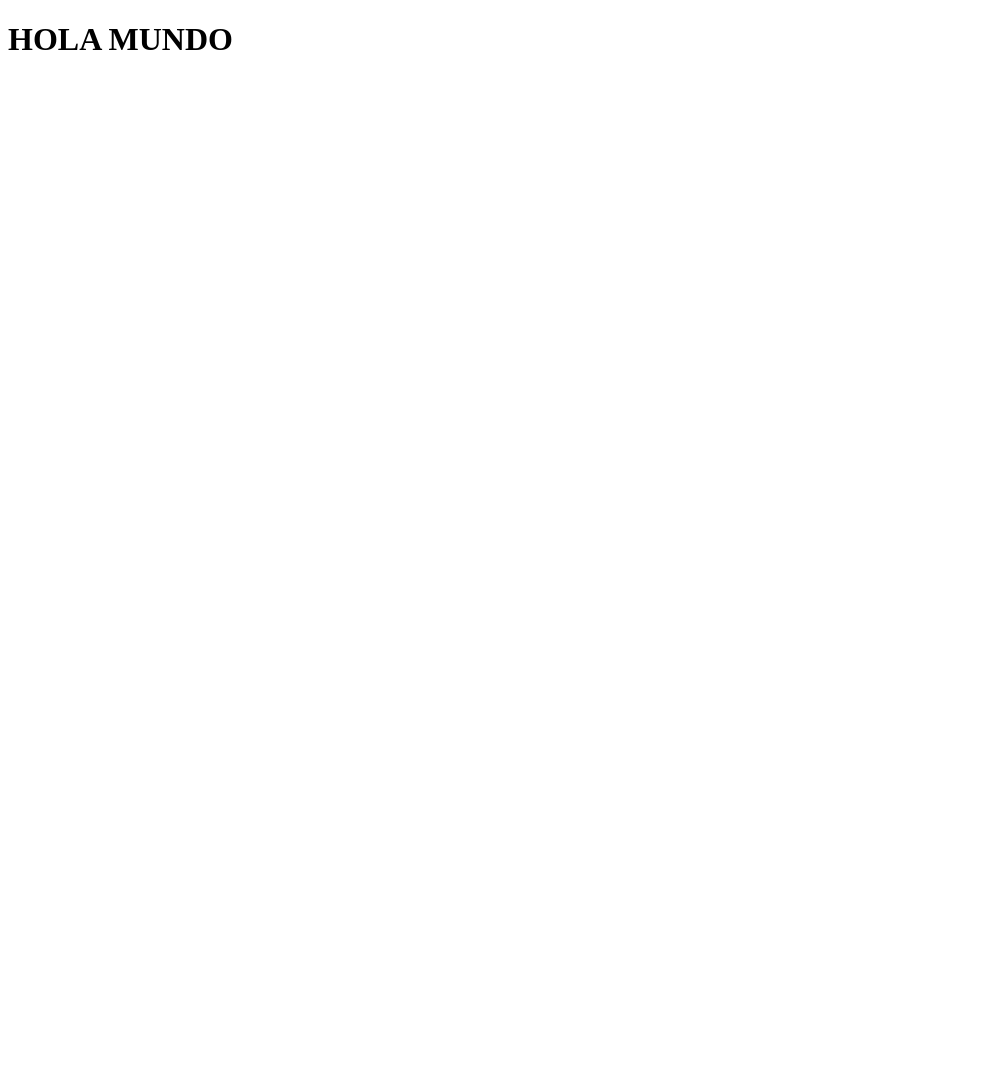
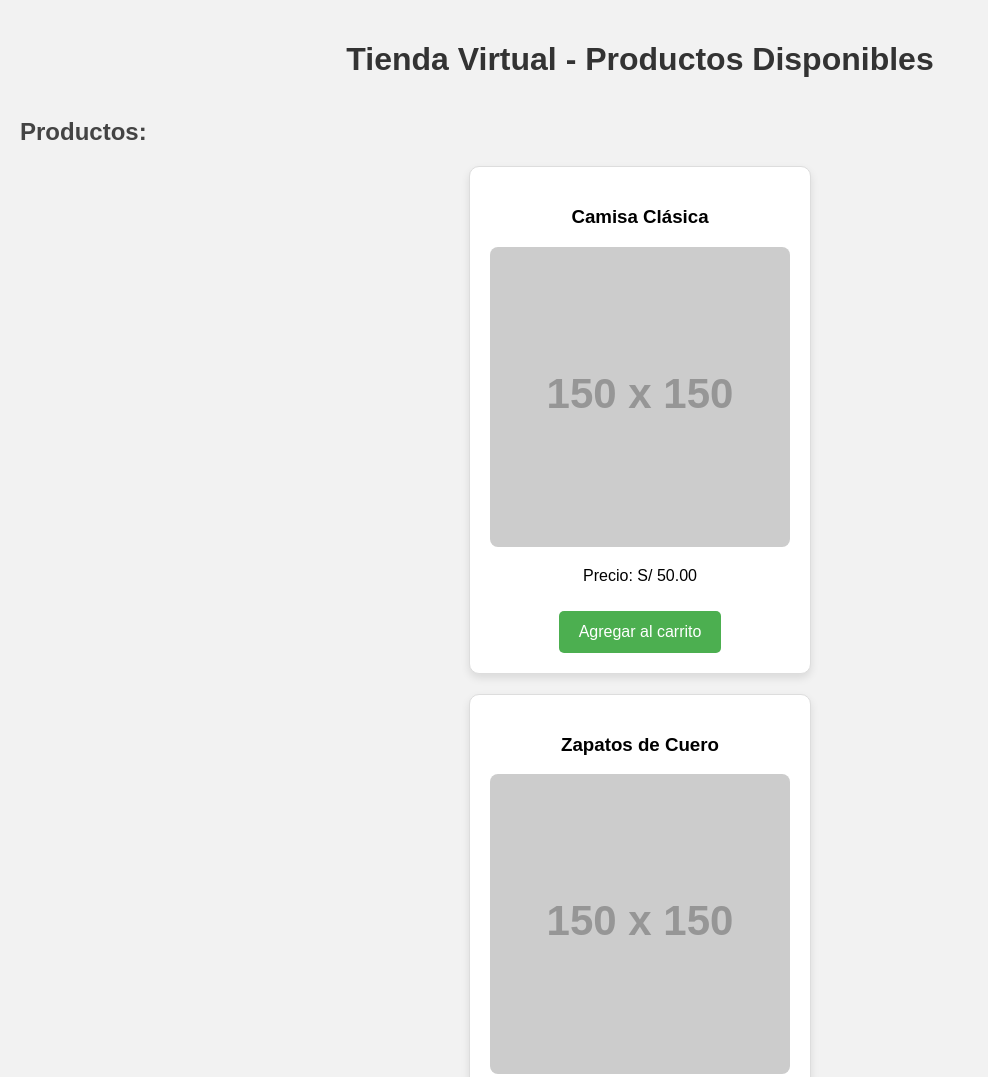
Before and after one commit to EVELYNRODRIGUEZ07/holamundo, a plain HTML site: page index.html in a window 1280 px wide. Shown: the top 1077 px of the page, without its empty margins (0-988 px from the left). Before the commit the page ends 800 px from the top, so only its background shows below. Drawn offline with Linux system fonts and the light colour scheme; placeholder pictures from the web are drawn by us.

Commit message:
IMPLEMENTE EL BOTON VERDE

```diff
--- a/index.html
+++ b/index.html
@@ -1,11 +1,39 @@
 <!DOCTYPE html>
-<html lang="en">
+<html lang="es">
 <head>
     <meta charset="UTF-8">
     <meta name="viewport" content="width=device-width, initial-scale=1.0">
-    <title>Document</title>
+    <title>Tienda Virtual Simple</title>
+    <link rel="stylesheet" href="style.css">
+
 </head>
 <body>
-    <h1>HOLA MUNDO</h1>
+    <h1>Tienda Virtual - Productos Disponibles</h1>
+
+    <h2>Productos:</h2>
+
+    <div>
+        <h3>Camisa Clásica</h3>
+        <img src="https://via.placeholder.com/150" alt="Camisa Clásica">
+        <p>Precio: S/ 50.00</p>
+        <button>Agregar al carrito</button>
+    </div>
+
+    <div>
+        <h3>Zapatos de Cuero</h3>
+        <img src="https://via.placeholder.com/150" alt="Zapatos de Cuero">
+        <p>Precio: S/ 120.00</p>
+        <button>Agregar al carrito</button>
+    </div>
+
+    <div>
+        <h3>Mochila Urbana</h3>
+        <img src="https://via.placeholder.com/150" alt="Mochila Urbana">
+        <p>Precio: S/ 80.00</p>
+        <button>Agregar al carrito</button>
+    </div>
+
+    <h2>Contacto</h2>
+    <p>Si deseas más información, escríbenos a <a href="mailto:ventas@tiendavirtual.com">ventas@tiendavirtual.com</a></p>
 </body>
 </html>
--- /dev/null
+++ b/style.css
@@ -0,0 +1,57 @@
+body {
+    font-family: Arial, sans-serif;
+    margin: 0;
+    padding: 20px;
+    background-color: #f2f2f2;
+}
+
+h1 {
+    text-align: center;
+    color: #333;
+}
+
+h2 {
+    color: #444;
+    margin-top: 40px;
+}
+
+div {
+    background-color: #fff;
+    border: 1px solid #ddd;
+    border-radius: 10px;
+    padding: 20px;
+    margin: 20px auto;
+    width: 300px;
+    box-shadow: 0 4px 8px rgba(0,0,0,0.1);
+    text-align: center;
+}
+
+img {
+    width: 100%;
+    height: auto;
+    border-radius: 8px;
+}
+
+button {
+    background-color: #4CAF50;
+    color: white;
+    padding: 12px 20px;
+    border: none;
+    border-radius: 5px;
+    cursor: pointer;
+    font-size: 16px;
+    margin-top: 10px;
+}
+
+button:hover {
+    background-color: #45a049;
+}
+
+a {
+    color: #007BFF;
+    text-decoration: none;
+}
+
+a:hover {
+    text-decoration: underline;
+}
```
